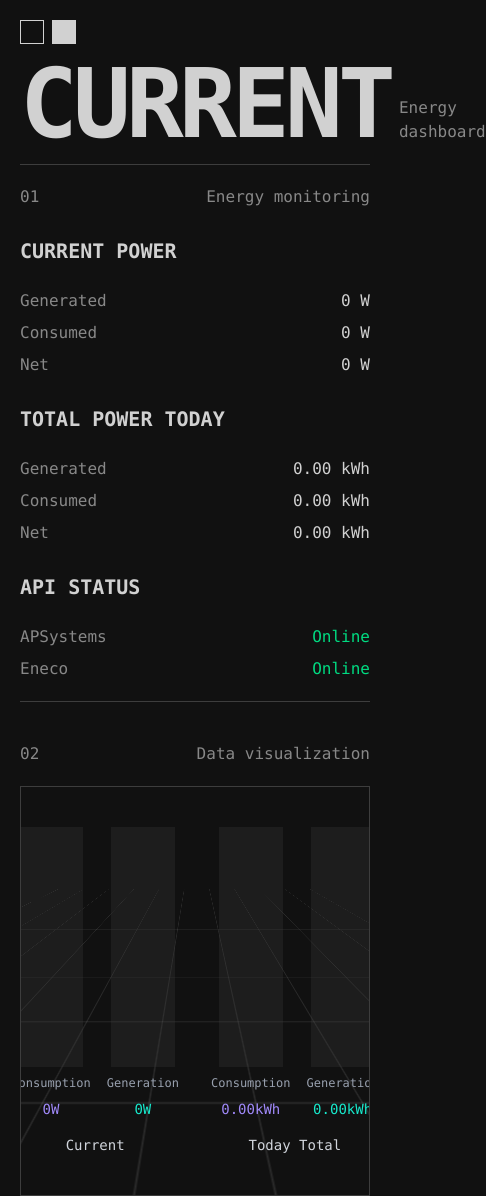
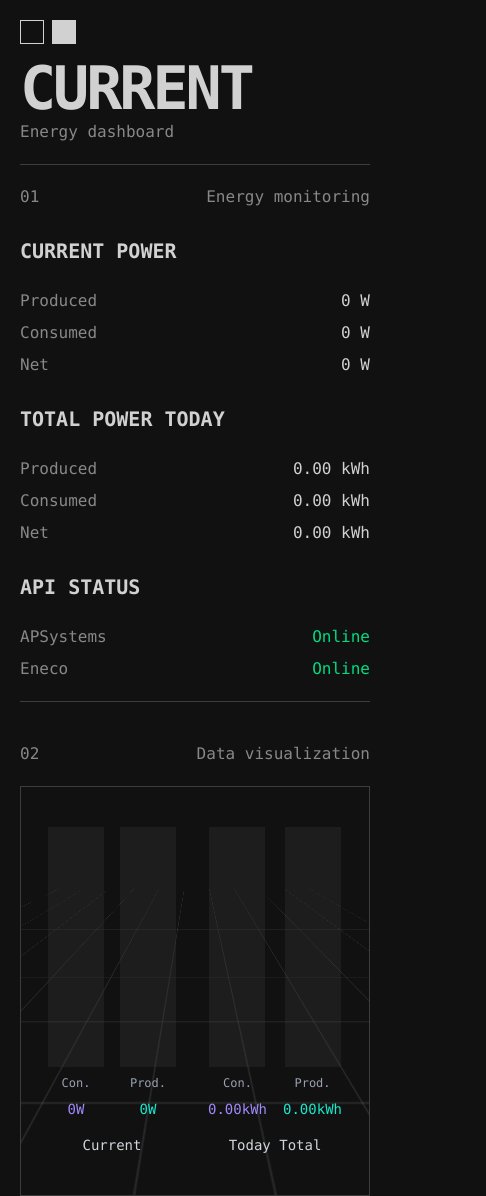
Before and after one commit to andywillekens/power-dashboard, a Nuxt app in the folder frontend/: page / in a window 390 px wide. Shown: the whole page, 486 px wide, since content can reach past the window. Built offline with nearby package versions, Linux system fonts and the light colour scheme; no server answers.

Commit message:
Fixed typo and updated responsive

```diff
--- a/frontend/assets/css/main.css
+++ b/frontend/assets/css/main.css
@@ -74,7 +74,7 @@
   }
 
   h1 {
-    @apply text-8xl tracking-tighter uppercase text-dark-200 leading-20;
+    @apply text-6xl sm:text-8xl tracking-tighter uppercase text-dark-200 leading-12 sm:leading-20;
   }
 
   h2 {
--- a/frontend/components/content/Chart.vue
+++ b/frontend/components/content/Chart.vue
@@ -12,8 +12,8 @@ const chartData = computed(() => {
     return props.data
   }
   return [
-    { consumption: 0, generation: 0, label: 'Current' },
-    { consumption: 0, generation: 0, label: 'Today Total' }
+    { consumption: 0, production: 0, label: 'Current' },
+    { consumption: 0, production: 0, label: 'Today Total' }
   ]
 })
 
@@ -41,7 +41,7 @@ onMounted(() => {
         <div class="flex gap-4 items-end">
           <!-- Power Consumption Bar -->
           <div class="flex flex-col items-center gap-2">
-            <div class="w-16 h-60 bg-dark-900/30 flex items-end relative overflow-hidden">
+            <div class="w-14 sm:w-16 h-60 bg-dark-900/30 flex items-end relative overflow-hidden">
               <div
                 class="w-full bg-purple-500 transition-all duration-1000 ease-out"
                 :style="{
@@ -49,25 +49,31 @@ onMounted(() => {
                   transform: isVisible ? 'translateY(0)' : 'translateY(100%)'
                 }"></div>
             </div>
-            <span class="text-xs text-gray-400">Consumption</span>
+            <span class="text-xs text-gray-400">
+              Con<span class="inline sm:hidden">.</span>
+              <span class="hidden sm:inline">sumption</span>
+            </span>
             <span class="text-sm font-medium text-purple-400">
               {{ formatValueWithUnit(item.consumption, item.label === 'Current') }}
             </span>
           </div>
 
-          <!-- Power Generation Bar -->
+          <!-- Power Production Bar -->
           <div class="flex flex-col items-center gap-2">
-            <div class="w-16 h-60 bg-dark-900/30 flex items-end relative overflow-hidden">
+            <div class="w-14 sm:w-16 h-60 bg-dark-900/30 flex items-end relative overflow-hidden">
               <div
                 class="w-full bg-teal-500 transition-all duration-1000 ease-out"
                 :style="{
-                  height: isVisible ? `${getBarHeight(item.generation, item.label)}%` : '0%',
+                  height: isVisible ? `${getBarHeight(item.production, item.label)}%` : '0%',
                   transform: isVisible ? 'translateY(0)' : 'translateY(-100%)'
                 }"></div>
             </div>
-            <span class="text-xs text-gray-400">Generation</span>
+            <span class="text-xs text-gray-400">
+              Prod<span class="inline sm:hidden">.</span>
+              <span class="hidden sm:inline">uction</span>
+            </span>
             <span class="text-sm font-medium text-teal-400">
-              {{ formatValueWithUnit(item.generation, item.label === 'Current') }}
+              {{ formatValueWithUnit(item.production, item.label === 'Current') }}
             </span>
           </div>
         </div>
--- a/frontend/components/header/Heading.vue
+++ b/frontend/components/header/Heading.vue
@@ -6,7 +6,7 @@ defineProps<{
 </script>
 
 <template>
-  <section class="flex gap-2 items-end-safe select-none">
+  <section class="flex flex-col sm:flex-row gap-2 sm:items-end-safe select-none">
     <h1>{{ title }}</h1>
     <p v-if="subtitle">{{ subtitle }}</p>
   </section>
--- a/frontend/pages/index.vue
+++ b/frontend/pages/index.vue
@@ -41,44 +41,44 @@ const fetchData = async () => {
   }
 }
 
-const generatedCurrent = computed(() => apsystemsData.value?.currentPowerYield || 0)
+const producedCurrent = computed(() => apsystemsData.value?.currentPowerYield || 0)
 const consumedCurrent = computed(() => enecoData.value?.currentPowerUsage || 0)
-const generatedToday = computed(() => apsystemsData.value?.dailyPowerYield || 0)
+const producedToday = computed(() => apsystemsData.value?.dailyPowerYield || 0)
 const consumedToday = computed(() => enecoData.value?.dailyPowerUsage || 0)
 
-const { currentValue: animatedGeneratedCurrent } = useCountUp(generatedCurrent)
+const { currentValue: animatedProducedCurrent } = useCountUp(producedCurrent)
 const { currentValue: animatedConsumedCurrent } = useCountUp(consumedCurrent)
-const { currentValue: animatedGeneratedToday } = useCountUp(generatedToday)
+const { currentValue: animatedProducedToday } = useCountUp(producedToday)
 const { currentValue: animatedConsumedToday } = useCountUp(consumedToday)
 
 // Optimized base calculations to avoid repeated isInitialLoad checks
 const basePowerCalculations = computed(() => {
   const isInitial = isInitialLoad.value
   return {
-    currentGenerated: isInitial ? 0 : animatedGeneratedCurrent.value,
+    currentProduced: isInitial ? 0 : animatedProducedCurrent.value,
     currentConsumed: isInitial ? 0 : animatedConsumedCurrent.value,
-    todayGenerated: isInitial ? 0 : animatedGeneratedToday.value,
+    todayProduced: isInitial ? 0 : animatedProducedToday.value,
     todayConsumed: isInitial ? 0 : animatedConsumedToday.value / 1000
   }
 })
 
 const currentPowerData = computed(() => {
-  const { currentGenerated, currentConsumed } = basePowerCalculations.value
-  const net = currentGenerated - currentConsumed
+  const { currentProduced, currentConsumed } = basePowerCalculations.value
+  const net = currentProduced - currentConsumed
 
   return [
-    { label: 'Generated', value: currentGenerated, unit: 'W' },
+    { label: 'Produced', value: currentProduced, unit: 'W' },
     { label: 'Consumed', value: currentConsumed, unit: 'W' },
     { label: 'Net', value: net, unit: 'W' }
   ]
 })
 
 const todayPowerData = computed(() => {
-  const { todayGenerated, todayConsumed } = basePowerCalculations.value
-  const net = todayGenerated - todayConsumed
+  const { todayProduced, todayConsumed } = basePowerCalculations.value
+  const net = todayProduced - todayConsumed
 
   return [
-    { label: 'Generated', value: todayGenerated, unit: 'kWh' },
+    { label: 'Produced', value: todayProduced, unit: 'kWh' },
     { label: 'Consumed', value: todayConsumed, unit: 'kWh' },
     { label: 'Net', value: net, unit: 'kWh' }
   ]
@@ -98,12 +98,12 @@ const apiStatus = computed(() => {
 })
 
 const currentPowerVisualData = computed(() => {
-  const { currentGenerated, currentConsumed, todayGenerated, todayConsumed } =
+  const { currentProduced, currentConsumed, todayProduced, todayConsumed } =
     basePowerCalculations.value
 
   return [
-    { consumption: currentConsumed, generation: currentGenerated, label: 'Current' },
-    { consumption: todayConsumed, generation: todayGenerated, label: 'Today Total' }
+    { consumption: currentConsumed, production: currentProduced, label: 'Current' },
+    { consumption: todayConsumed, production: todayProduced, label: 'Today Total' }
   ]
 })
 
--- a/frontend/utils/chartUtils.ts
+++ b/frontend/utils/chartUtils.ts
@@ -1,12 +1,12 @@
 export interface ChartData {
   consumption: number
-  generation: number
+  production: number
   label: string
 }
 
 export const calculateBarHeight = (value: number, label: string, data: ChartData[]): number => {
   const filteredData = data.filter((d) => d.label === label)
-  const values = filteredData.flatMap((d) => [d.consumption, d.generation])
+  const values = filteredData.flatMap((d) => [d.consumption, d.production])
   const max = Math.max(...values, 1)
   const multiplier = label === 'Current' ? 100 : 35
   return (value / max) * multiplier
@@ -14,6 +14,6 @@ export const calculateBarHeight = (value: number, label: string, data: ChartData
 
 export const getMaxValueForLabel = (label: string, data: ChartData[]): number => {
   const filteredData = data.filter((d) => d.label === label)
-  const values = filteredData.flatMap((d) => [d.consumption, d.generation])
+  const values = filteredData.flatMap((d) => [d.consumption, d.production])
   return Math.max(...values, 1)
 }
```
